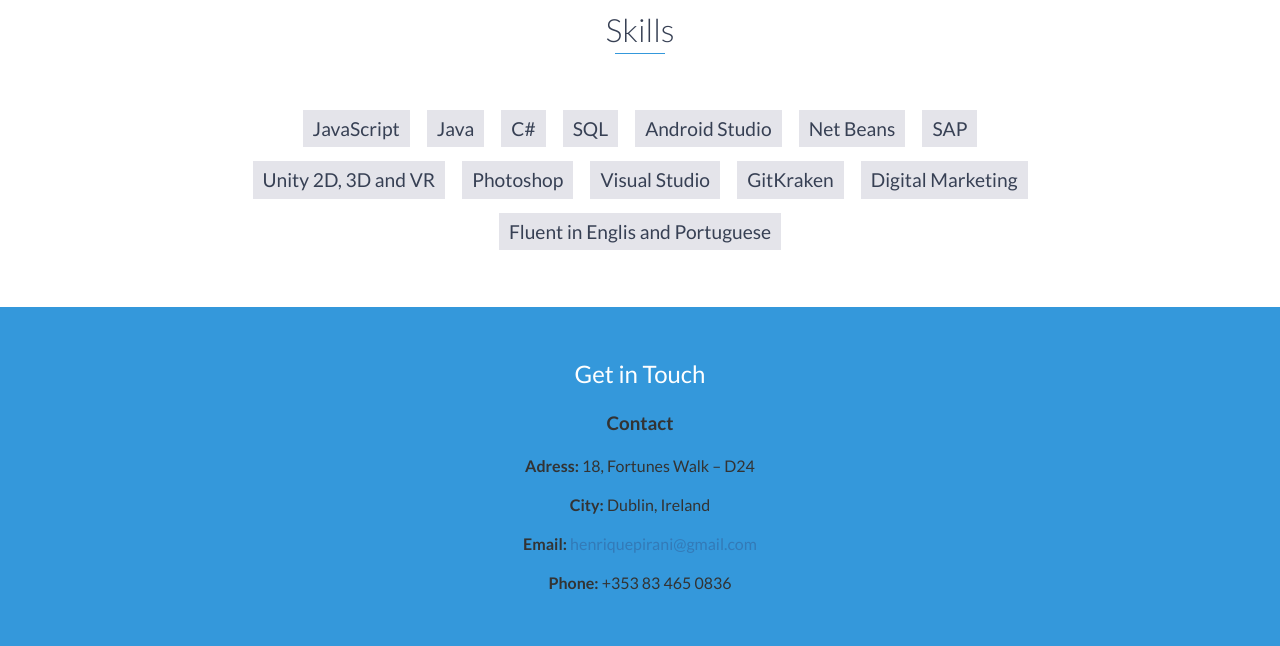
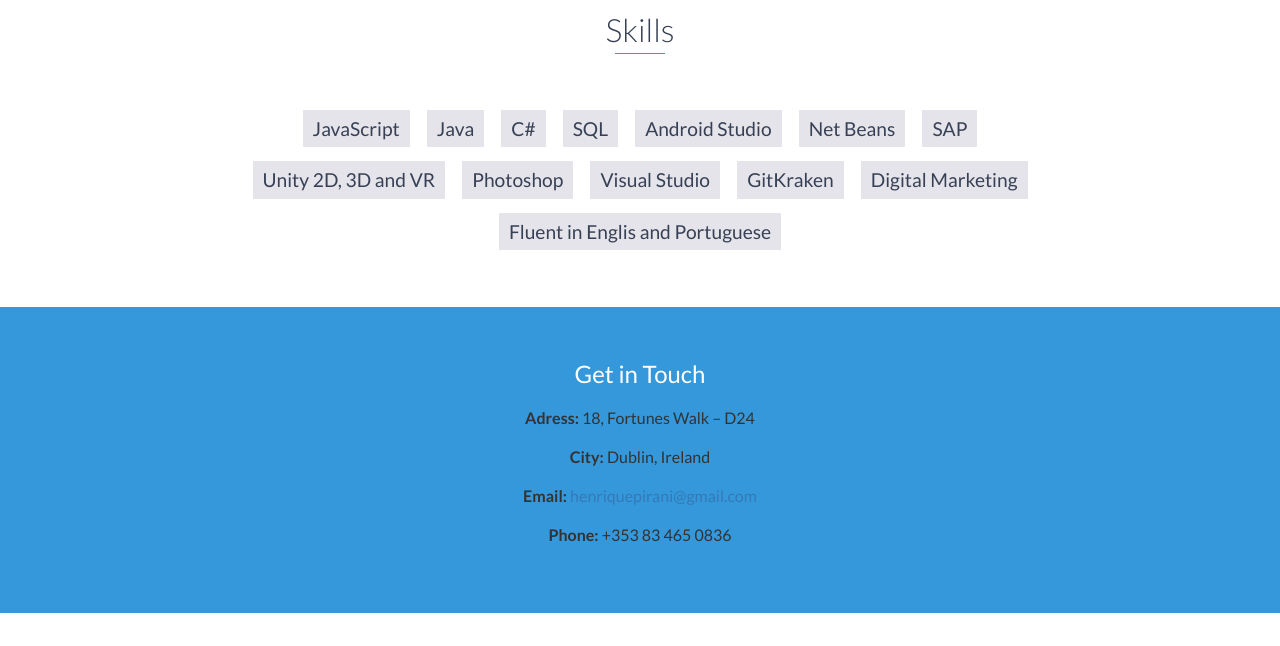
Before and after one commit to HenriquePirani/HenriquePirani.github.io, a website: page index.html in a window 1280 px wide. Shown: the part 3362-4008 px from the top of the page. Drawn offline with nearby package versions, Linux system fonts and the light colour scheme.

Commit message:
Update index.html

```diff
--- a/index.html
+++ b/index.html
@@ -209,7 +209,6 @@
     <div id="contact">
         <h2>Get in Touch</h2>
 	   <div id="contact-form">
-                <h3 class="color-primary">Contact</h3>
                   <p>
                     <strong>Adress:</strong>  18, Fortunes Walk – D24</p>
                   <p>
```
